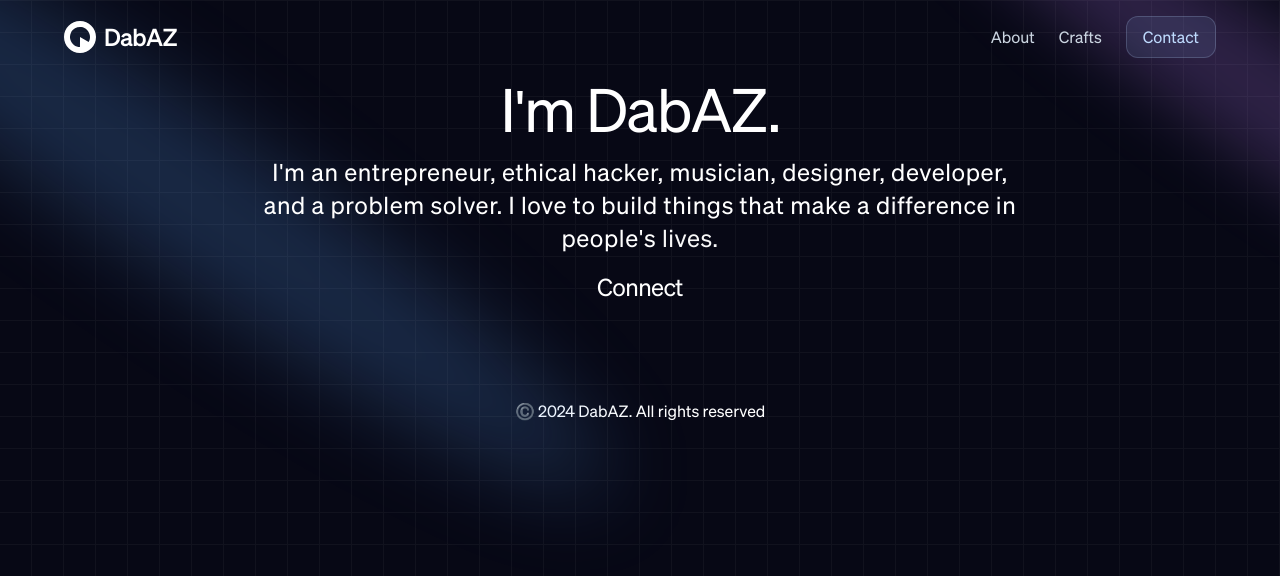
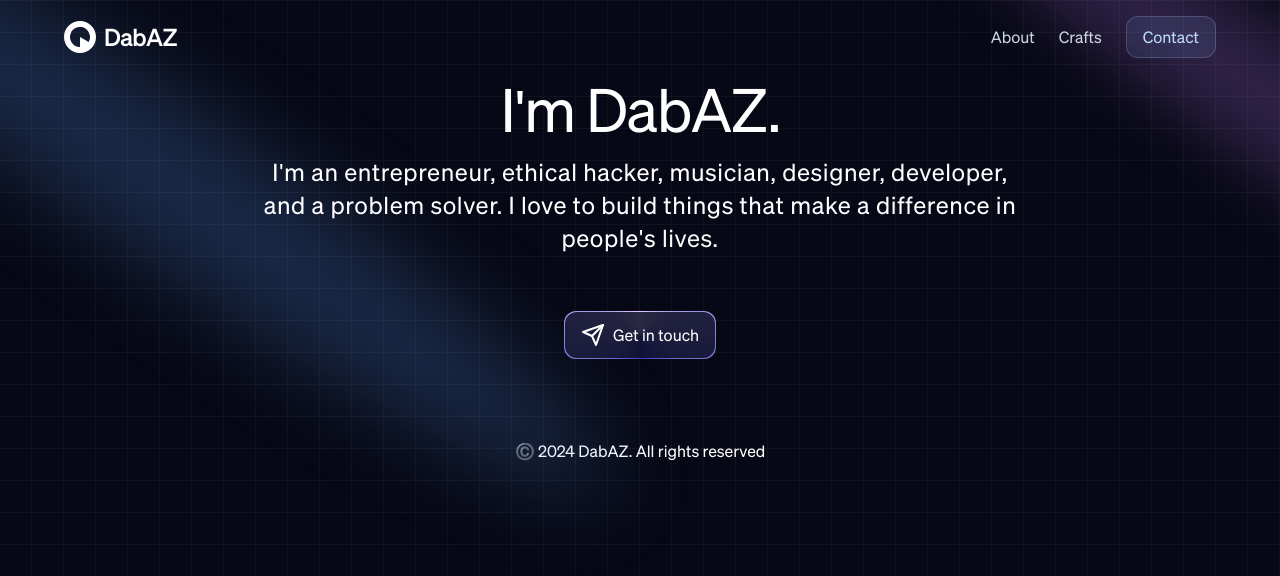
Before and after one commit to dabaz-official/dabaz-0.7.0, a Next.js app: page / in a window 1280 px wide. Shown: the top 576 px of the page. Built offline with nearby package versions, Linux system fonts and the light colour scheme; a web font is replaced by a local one.

Commit message:
feat: add a button

```diff
--- a/src/components/home/Hero.tsx
+++ b/src/components/home/Hero.tsx
@@ -1,6 +1,8 @@
 import Spotlights from "@/components/home/Spotlights";
 import { GridBackground } from "@/components/home/GridBackground";
-import { TextGenerateEffect } from "../ui/TextGenerateEffect";
+import { TextGenerateEffect } from "@/components/ui/TextGenerateEffect";
+import MagicButton from "@/components/ui/MagicButton";
+import { Send } from "lucide-react";
 
 const Hero = () => {
   return (
@@ -16,10 +18,13 @@ const Hero = () => {
             className="text-center text-[40px] md:text-5xl lg:text-6xl"
             words="I'm an entrepreneur, ethical hacker, musician, designer, developer, and a problem solver. I love to build things that make a difference in people&apos;s lives."
           />
-
-          <p className="text-center md:tracking-tight mb-4 text-sm md:text-lg lg:text-2xl">
-            Connect
-          </p>
+          <a href="/contact" className="mt-10">
+            <MagicButton
+              title="Get in touch"
+              icon={<Send />}
+              position="left"
+            />
+          </a>
         </div>
       </div>
     </div>
--- a/src/components/ui/MagicButton.tsx
+++ b/src/components/ui/MagicButton.tsx
@@ -4,16 +4,18 @@ const MagicButton = ({
   title, icon, position, handleClick, classes
 }: {
   title: string,
-  icon: React.ReactNode,
-  position: string,
+  icon?: React.ReactNode,
+  position?: string,
   handleClick?: () => void,
   classes?: string
 }) => {
   return (
-    <button className="relative inline-flex h-12 overflow-hidden rounded-full p-[1px] focus:outline-none focus:ring-2 focus:ring-slate-400 focus:ring-offset-2 focus:ring-offset-slate-50">
+    <button className="relative inline-flex h-12 overflow-hidden rounded-xl p-[1px] focus:outline-none">
       <span className="absolute inset-[-1000%] animate-[spin_2s_linear_infinite] bg-[conic-gradient(from_90deg_at_50%_50%,#E2CBFF_0%,#393BB2_50%,#E2CBFF_100%)]" />
-      <span className="inline-flex h-full w-full cursor-pointer items-center justify-center rounded-full bg-slate-950 px-3 py-1 text-sm font-medium text-white backdrop-blur-3xl">
+      <span className={`inline-flex h-full w-full cursor-pointer items-center justify-center rounded-xl bg-slate-950/80 px-4 py-2 text-white backdrop-blur-3xl transition active:transition-none duration-200 text-md gap-2 hover:bg-slate-950/30 ${classes}`}>
+        {position === "left" && icon}
         {title}
+        {position === "right" && icon}
       </span>
     </button>
   )
```
